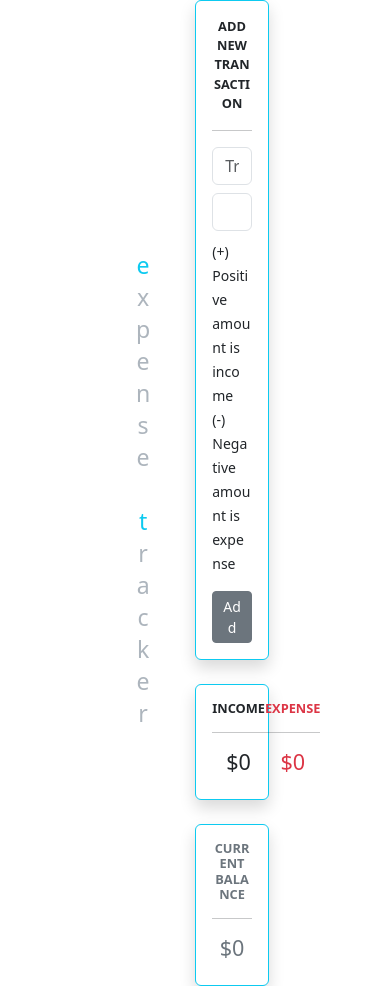
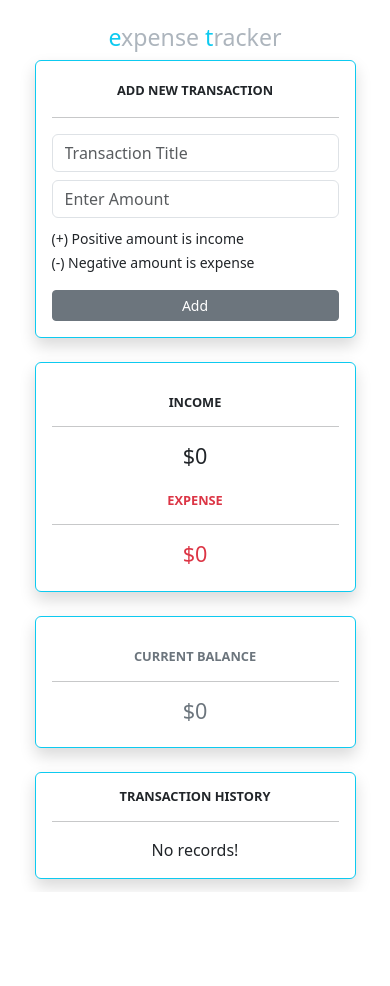
Before and after one commit to abdulmoizlakhani/react-expense-tracker-app, a React (Create React App) app: page / in a window 390 px wide. After the commit the page ends 892 px from the top, so only its background shows below. Built offline with nearby package versions, Linux system fonts and the light colour scheme.

Commit message:
- made app layout responsive

```diff
--- a/src/App.js
+++ b/src/App.js
@@ -1,24 +1,38 @@
 import React from "react";
+import { Col, Row } from "react-bootstrap";
 
 // components
 import Header from "./components/Header";
 import AddTransaction from "./components/AddTransaction";
 import IncomeExpense from "./components/IncomeExpense";
 import CurrentBalance from "./components/CurrentBalance";
+import TransactionHistory from "./components/TransactionHistory";
 
 // css
 import "./css/app.css";
 
 function App() {
   return (
-    <div className="d-flex align-items-center justify-content-center mx-5 min-vh-100">
-      <Header />
-      <div className="mx-3 w-25">
+    <Row className="vh-100 align-items-center justify-content-center my-4 my-md-0">
+      <Col
+        xs={10}
+        sm={10}
+        md={2}
+        lg={2}
+        xl={2}
+        className="d-flex justify-content-center justify-content-md-end"
+      >
+        <Header />
+      </Col>
+      <Col xs={10} sm={10} md={5} lg={4} xl={4}>
         <AddTransaction />
         <IncomeExpense />
         <CurrentBalance />
-      </div>
-    </div>
+      </Col>
+      <Col xs={10} sm={10} md={4} lg={4} xl={3} className="mt-4 mt-md-0">
+        <TransactionHistory />
+      </Col>
+    </Row>
   );
 }
 
--- a/src/components/Amount.js
+++ b/src/components/Amount.js
@@ -1,18 +1,14 @@
 import React from "react";
+
+// components
+import CardHeading from "./CardHeading";
 
 export default function Amount(props) {
   const { label, amount, textType } = props;
 
   return (
-    <div className="flex-grow-1">
-      <h4
-        className={`input-label text-uppercase text-center ${
-          textType ?? "text-succes"
-        }`}
-      >
-        {label}
-      </h4>
-      <hr />
+    <div className="flex-grow-1 mt-3 mt-md-0">
+      <CardHeading textType={textType} label={label} />
       <h4 className={`text-uppercase text-center ${textType ?? "text-succes"}`}>
         ${amount || 0}
       </h4>
--- /dev/null
+++ b/src/components/CardHeading.js
@@ -0,0 +1,18 @@
+import React from "react";
+
+export default function CardHeading(props) {
+  const { textType, label } = props;
+
+  return (
+    <>
+      <h4
+        className={`input-label text-uppercase text-center m-0 ${
+          textType ?? "text-succes"
+        }`}
+      >
+        {label}
+      </h4>
+      <hr />
+    </>
+  );
+}
--- a/src/components/IncomeExpense.js
+++ b/src/components/IncomeExpense.js
@@ -6,7 +6,7 @@ import Amount from "./Amount";
 
 export default function IncomeExpense() {
   return (
-    <CardContainer className="mt-4 d-flex flex-row">
+    <CardContainer className="mt-4 d-flex flex-sm-row">
       <Amount label="Income" amount={0} />
       <Amount label="Expense" amount={0} textType="text-danger" />
     </CardContainer>
--- /dev/null
+++ b/src/components/TransactionHistory.js
@@ -0,0 +1,14 @@
+import React from "react";
+
+// components
+import CardContainer from "./CardContainer";
+import CardHeading from "./CardHeading";
+
+export default function TransactionHistory() {
+  return (
+    <CardContainer>
+      <CardHeading label="Transaction History" />
+      <p className="text-center m-0">No records!</p>
+    </CardContainer>
+  );
+}
--- a/src/css/app.css
+++ b/src/css/app.css
@@ -1,10 +1,5 @@
 :root {
   --dark-grey: #adb5bd;
-}
-
-.text-orientation-upright {
-  writing-mode: vertical-rl;
-  text-orientation: upright;
 }
 
 .main-heading {
@@ -15,3 +10,10 @@
   font-size: 0.8rem;
   font-weight: bold;
 }
+
+@media (min-width: 768px) {
+  .text-orientation-upright {
+    writing-mode: vertical-rl;
+    text-orientation: upright;
+  }
+}
```
